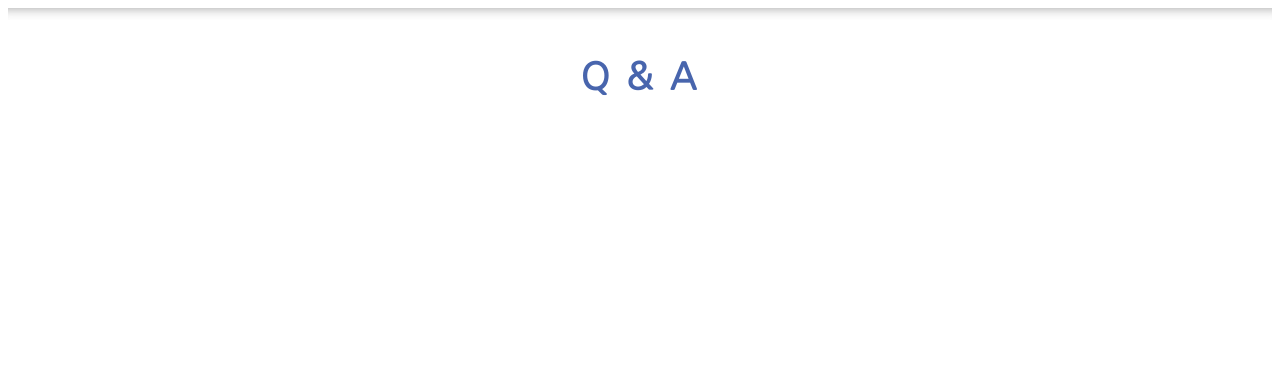
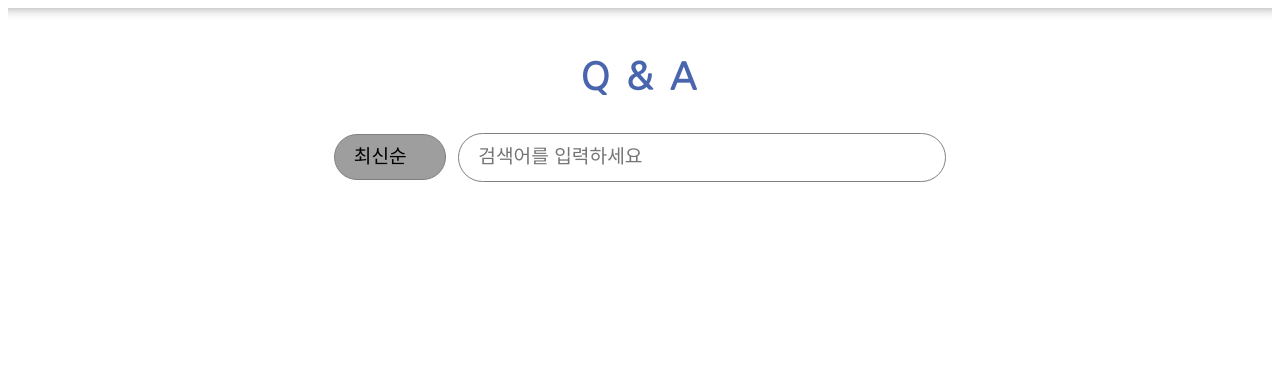
Before and after one commit to LikeLion-snowball/RoadMap, a Django app: page /qna/ in a window 1280 px wide. Shown: the part 88-469 px from the top of the page. Run offline with Django 3.2, Linux system fonts and the light colour scheme; grey boxes are pictures that could not be loaded.

Commit message:
Q&A 페이지 상단바 추가

```diff
--- a/qna/templates/qna.html
+++ b/qna/templates/qna.html
@@ -13,13 +13,50 @@
         line-height: 4rem;
         letter-spacing: 0.2rem;
       }
-
+      select {
+        font-size: 1.2rem;
+        width: 7rem;
+        padding: 0.7rem 1.2rem;
+        border: 1.5px solid gray;
+        border-radius: 30px;
+        margin-right: 0.5rem;
+        background: url("https://farm1.staticflickr.com/379/19928272501_4ef877c265_t.jpg")
+          no-repeat 95% 50%;
+        -webkit-appearance: none;
+        -moz-appearance: none;
+        appearance: none;
+      }
+      select::-ms-expand {
+        display: none;
+      }
+      select:focus {
+        outline: none;
+      }
+      input:focus {
+        outline: none;
+      }
+      .qnaPage .search {
+        font-size: 1.2rem;
+        width: 35vw;
+        min-width: 300px;
+        max-width: 700px;
+        padding: 0.7rem 1.2rem;
+        border: 1.5px solid gray;
+        border-radius: 30px;
+      }
     </style>
   </head>
   <body>
     <div class="qnaPage">
       <h1>Q & A</h1>
-
+      <div class="qna_search">
+          <select id="filter" name="filter">
+              <option value="latest">최신순</option>
+              <option value="popularity">인기순</option>
+              <option value="views">조회순</option>
+          </select>
+          <input class="search" type="text" placeholder="검색어를 입력하세요" />
+      </div>
     </div>
   </body>
 </html>
```
